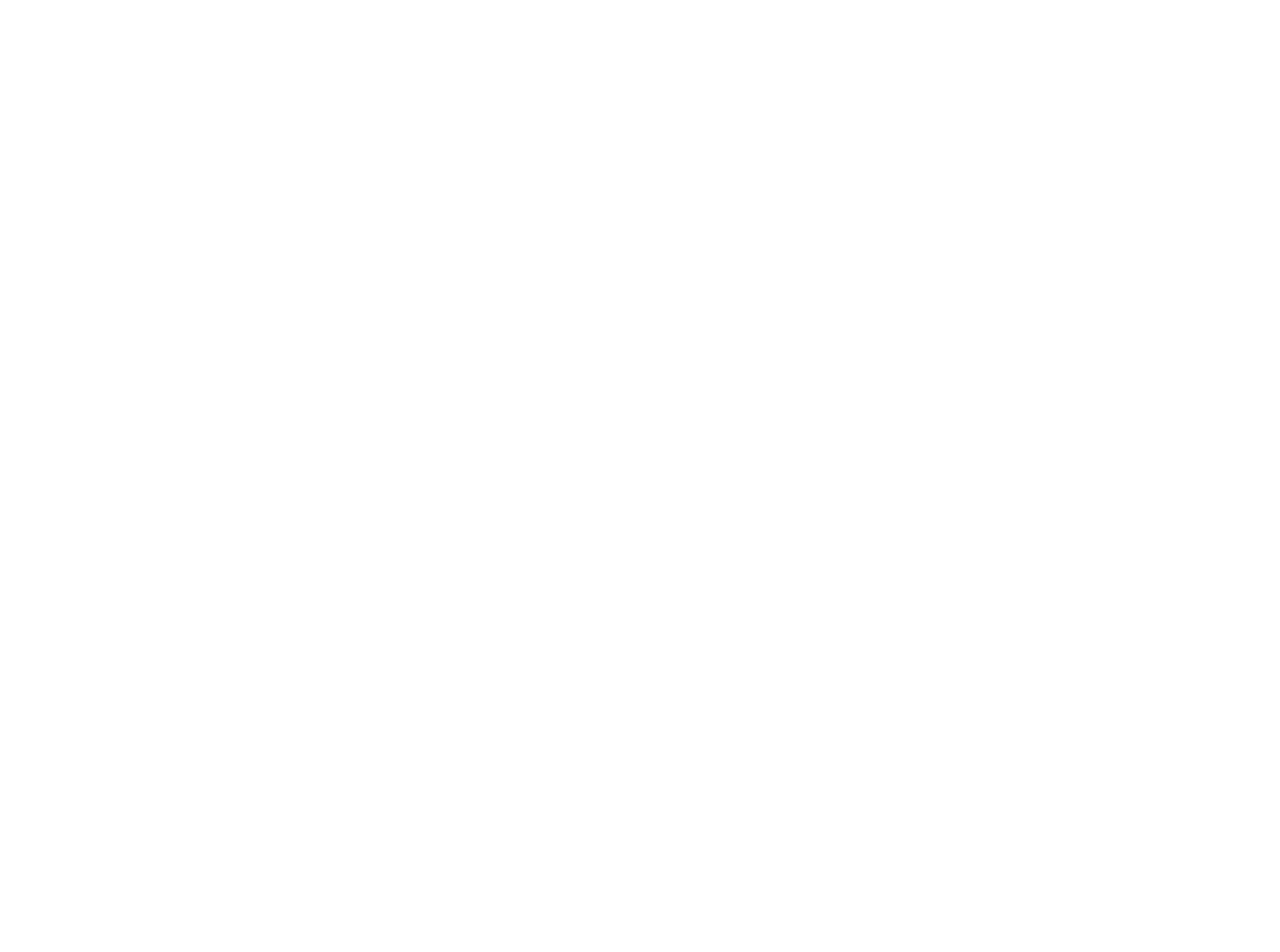
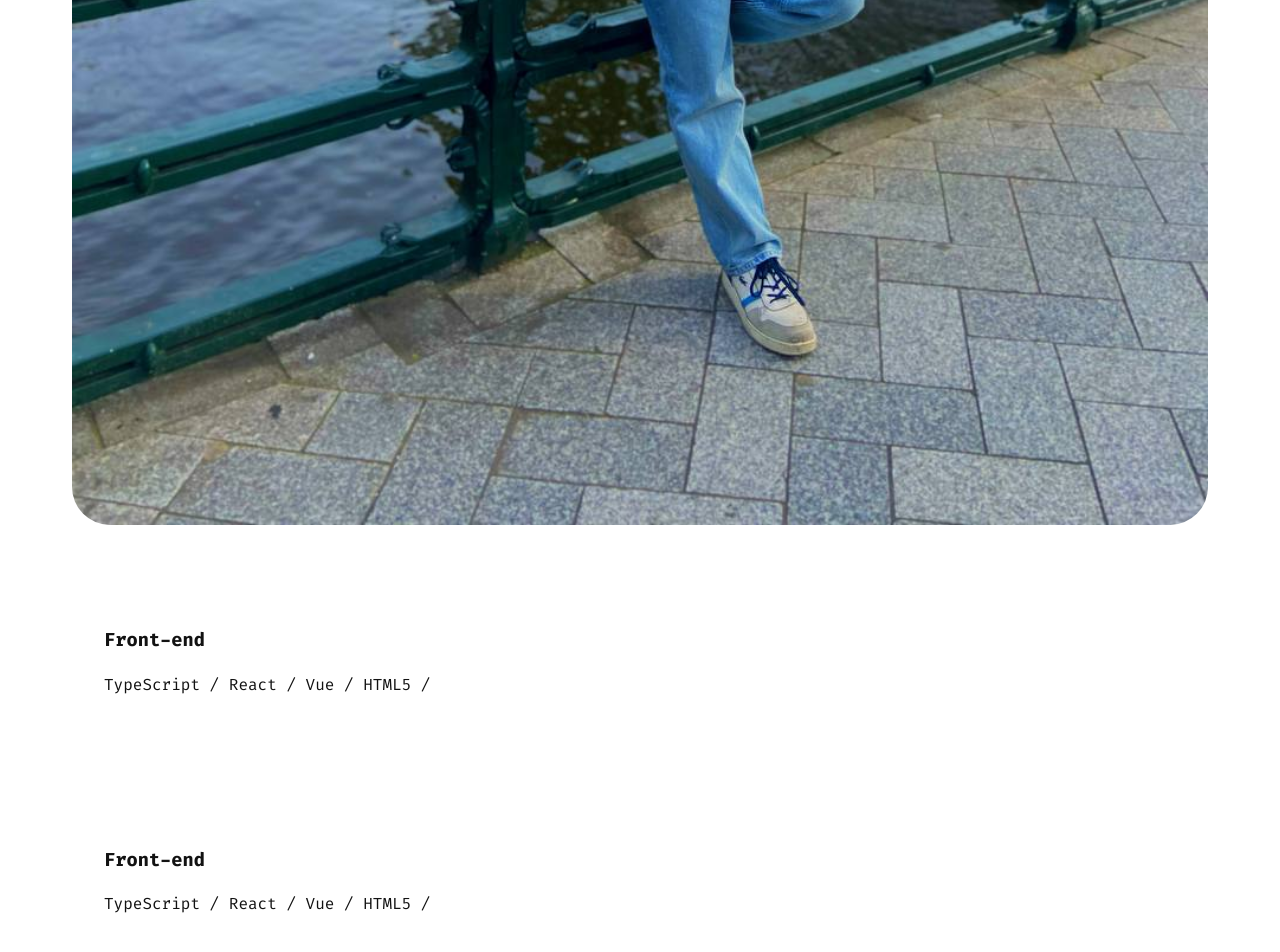
Before and after one commit to vladmirzoev/portfolio-website, a React (Vite) app: page / in a window 1280 px wide. Shown: the part 1572-2524 px from the top of the page. Before the commit the page ends 800 px from the top, so only its background shows below. Built offline with nearby package versions, Linux system fonts and the light colour scheme.

Commit message:
Commit #2

```diff
--- a/src/components/About.tsx
+++ b/src/components/About.tsx
@@ -1,4 +1,5 @@
 import Card from "./Card";
+import Photo from '../assets/img/about.jpg';
 
 const About = () => {
     return (
@@ -6,8 +7,17 @@
             <h3 className="subtitle">.../About me ...</h3>
             <p className="description">Hello! I'm Vlad, a front-end developer. Currently searching for work</p>
             <Card
+                photo={Photo}
+            />
+
+            <Card
                 bgColor = 'white'
-                descriptionText = 'TypeScript / React / Vue / HTML5'
+                descriptionText = 'TypeScript / React / Vue / HTML5 /'
+                heading = 'Front-end'
+            />
+            <Card
+                bgColor = 'white'
+                descriptionText = 'TypeScript / React / Vue / HTML5 /'
                 heading = 'Front-end'
             />
         </>
--- a/src/components/Card.tsx
+++ b/src/components/Card.tsx
@@ -9,6 +9,8 @@
     descriptionText?: string;
     button?: boolean;
     btnText?: string;
+    bgImage?: string;
+    photo?: string;
   };
 
 const Card = ({
@@ -17,9 +19,19 @@
   descriptionText,
   button = false,
   btnText = '',
-  image = null
-}: CardProps) => (
-    <div className={`card ${bgColor}`}>
+  photo = '',
+  bgImage,
+}: CardProps) => {
+
+    const cardStyle = bgImage
+    ? { backgroundImage: `url(${bgImage})`, backgroundSize: 'cover', backgroundPosition: 'center' }
+    : { backgroundColor: bgColor }; // Use `bgColor` if no image is provided
+
+    return (
+        <>
+            {photo === '' ?
+                <div className={`card ${bgColor}`} style={cardStyle}>
+
                     <div className="card-text">
                         {heading &&
                             <h3 className="card-text__title">{heading}</h3>
@@ -45,6 +57,40 @@
                     }
 
                 </div>
-)
+            :
+                <div className={`card ${bgColor} with-photo`} style={cardStyle}>
+
+                    <img className="card-photo" src={photo} alt="photo of me:)" />
+
+                    <div className="card-text">
+                        {heading &&
+                            <h3 className="card-text__title">{heading}</h3>
+                        }
+                        {descriptionText &&
+                            <p className="card-text__description">{descriptionText}</p>
+                        }
+
+                    </div>
+                    {button &&
+                        <div className="card-buttons">
+                            <Button
+                                text={btnText}
+                                link='/'
+                                style='primary'
+                            />
+                            <Button
+                                link='/'
+                                style='primary'
+                                icon={RightArrow}
+                            />
+                        </div>
+                    }
+
+                </div>
+            }
+        </>
+
+    );
+};
 
 export default Card
--- a/src/styles/card.scss
+++ b/src/styles/card.scss
@@ -4,6 +4,9 @@
 .card {
     padding: 32px;
     border-radius: 38px;
+    overflow: hidden;
+    margin-bottom: 50px;
+
     &-text {
         &__heading {
             font-family: 'Fira Code';
@@ -13,9 +16,27 @@
         }
     }
 
+    &-photo {
+        width: 100%;
+        height: 100%;
+        object-fit: cover;
+        img {
+            width: 100%;
+            height: 100%;
+            object-fit: cover;
+            display: block;
+            margin: 0;
+        }
+    }
+
 }
 
 .white {
     background-color: $main-white;
     color: $main-black;
 }
+
+.with-photo {
+    line-height: 0;
+    padding: 0;
+}
--- /dev/null
+++ b/src/types.d.ts
@@ -0,0 +1,5 @@
+declare module '*.jpg';
+declare module '*.jpeg';
+declare module '*.png';
+declare module '*.gif';
+declare module '*.svg';
```
Lines whose indentation alone changed are shown as unchanged.
